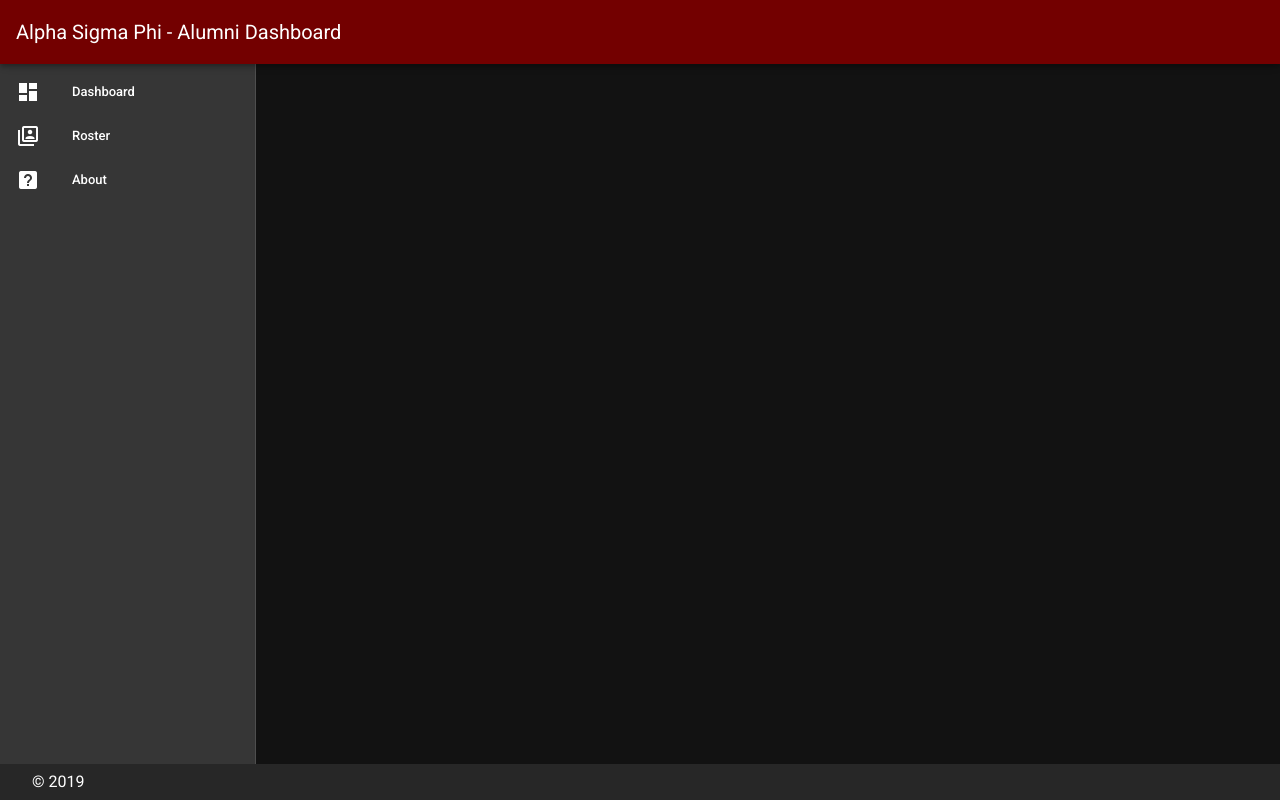
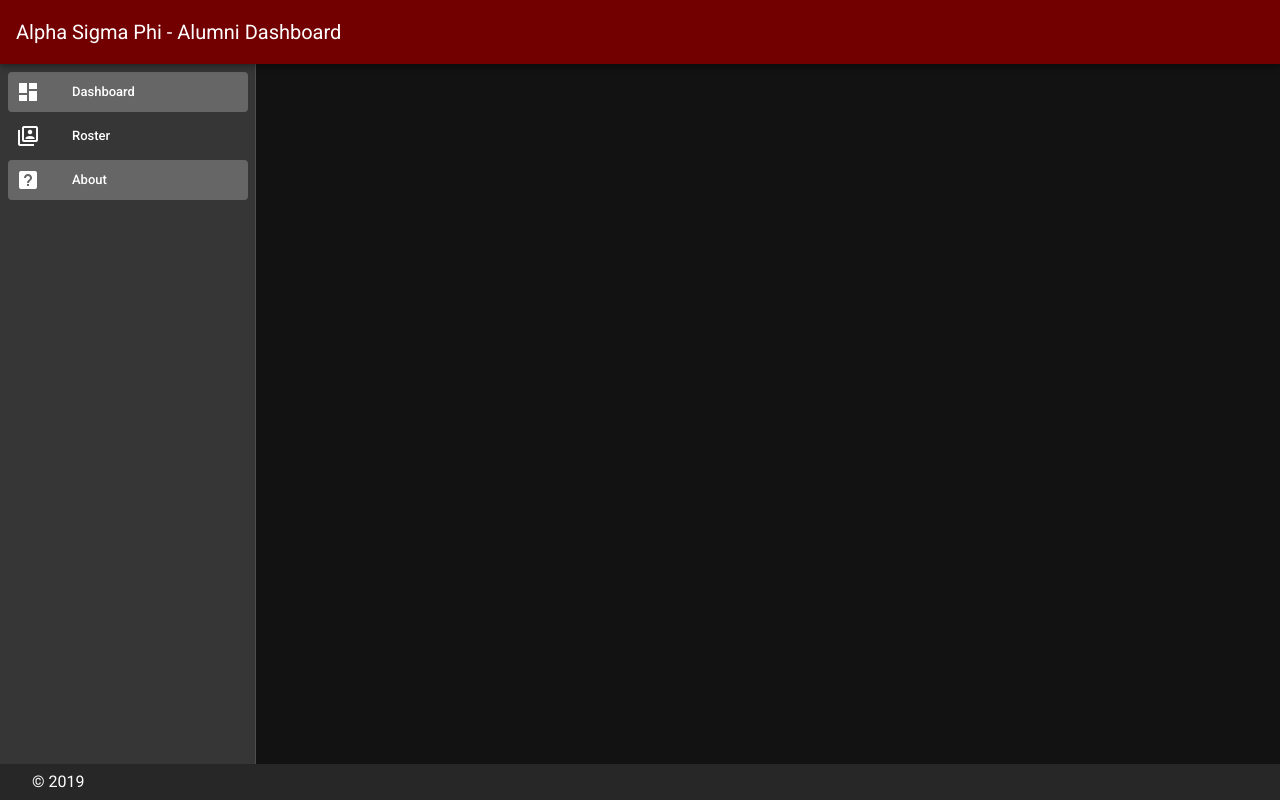
Before and after one commit to kshin42/alumni-dashboard, a Vue app: page / in a window 1280 px wide. Built offline with nearby package versions, Linux system fonts and the light colour scheme.

Commit message:
Adding Router functionality

```diff
--- a/package.json
+++ b/package.json
@@ -9,12 +9,13 @@
   "dependencies": {
     "core-js": "^3.3.2",
     "vue": "^2.6.10",
-    "vue-router": "^3.1.3",
+    "vue-router": "^3.1.5",
     "vuetify": "^2.1.0",
     "vuex": "^3.0.1"
   },
   "devDependencies": {
     "@vue/cli-plugin-babel": "^4.0.0",
+    "@vue/cli-plugin-router": "^4.2.2",
     "@vue/cli-service": "^4.0.0",
     "sass": "^1.19.0",
     "sass-loader": "^8.0.0",
--- a/src/App.vue
+++ b/src/App.vue
@@ -1,11 +1,13 @@
 <template>
-  <Navigation />
+  <div id="app">
+    <Navigation />
+
+  </div>
 </template>
 
 
 <script>
 import Navigation from './components/Navigation'
-
 export default {
  data: () => ({}),
  components: {
--- a/src/components/Navigation.vue
+++ b/src/components/Navigation.vue
@@ -13,7 +13,7 @@
         <v-list-item
           v-for="item in items"
           :key="item.title"
-          link
+          :to="item.path"
         >
           <v-list-item-icon>
             <v-icon>{{ item.icon }}</v-icon>
@@ -37,9 +37,7 @@
               justify="center"
             >
               <v-col cols="10">
-            <v-card>
-
-            </v-card>
+                <router-view></router-view>
               </v-col>
             </v-row>
           </v-container>
@@ -56,9 +54,9 @@
 export default {
  data: () => ({
    items: [
-    { title: 'Dashboard', icon: 'mdi-view-dashboard' },
-    { title: 'Roster', icon: 'mdi-account-box-multiple-outline' },
-    { title: 'About', icon: 'mdi-help-box' },
+    { title: 'Dashboard', icon: 'mdi-view-dashboard', path: '/'},
+    { title: 'Roster', icon: 'mdi-account-box-multiple-outline', path: '/roster' },
+    { title: 'About', icon: 'mdi-help-box', path: '/' },
    ]
  }),
  created () {
--- a/src/main.js
+++ b/src/main.js
@@ -2,11 +2,13 @@
 import App from './App.vue'
 import store from './store'
 import vuetify from './plugins/vuetify';
+import router from './router'
 
 Vue.config.productionTip = false
 
 new Vue({
   store,
   vuetify,
+  router,
   render: h => h(App)
 }).$mount('#app')
--- /dev/null
+++ b/src/router/index.js
@@ -0,0 +1,21 @@
+import Vue from 'vue'
+import VueRouter from 'vue-router'
+
+Vue.use(VueRouter)
+
+const routes = [
+  {
+    path: '/roster',
+    name: 'Roster',
+    // route level code-splitting
+    // this generates a separate chunk (about.[hash].js) for this route
+    // which is lazy-loaded when the route is visited.
+    component: () => import('../views/Roster.vue')
+  }
+]
+
+const router = new VueRouter({
+  routes
+})
+
+export default router
--- a/src/views/Roster.vue
+++ b/src/views/Roster.vue
@@ -3,3 +3,11 @@
     <h1>Hello World</h1>
   </div>
 </template>
+
+<script>
+export default {
+  data: () => ({
+    hello: "world"
+  }),
+}
+</script>
```
Also changed, not shown: 1 other file (tests, documents, lock files or other folders). Lines whose indentation alone changed are shown as unchanged.
